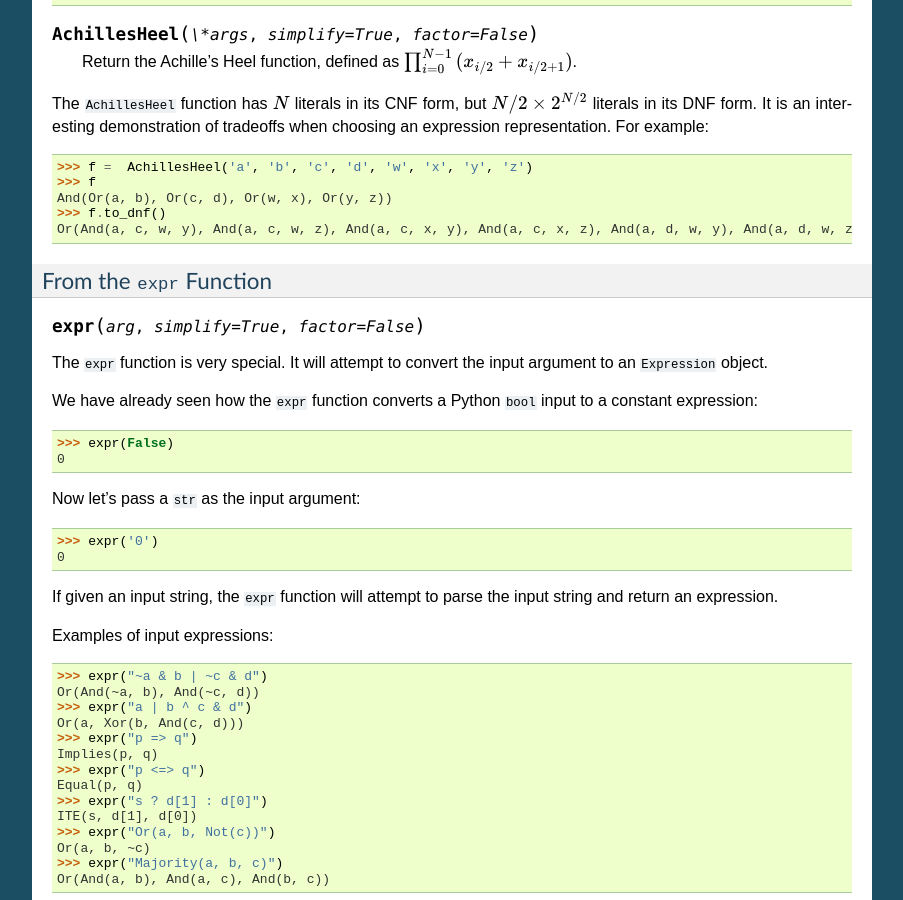
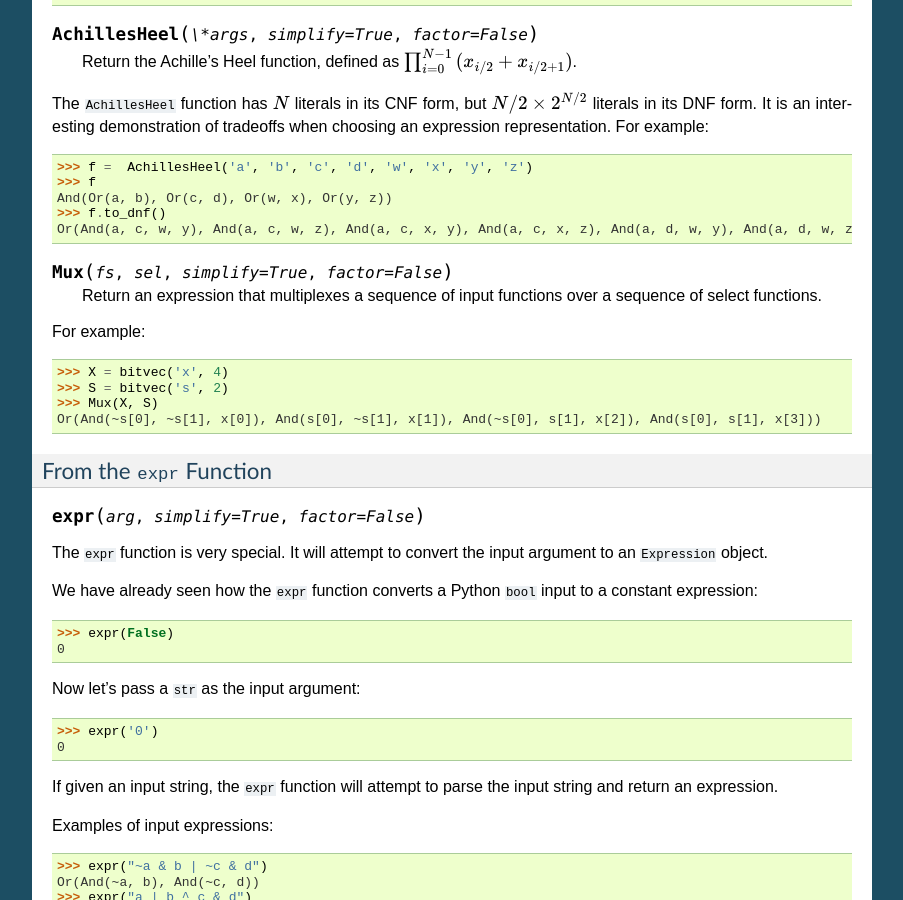
Before and after one commit to cjdrake/pyeda, a Sphinx documentation site: the page built from doc/source/expr.rst, in a window 1280 px wide and 900 px high, scrolled down 6954 px. Shown: the whole window, without its empty margins (198-1101 px from the left). Built offline with Sphinx 7.4.7, drawn with Linux system fonts in a browser that asks for light colours.

Commit message:
Add Mux documentation blurb

```diff
--- a/doc/source/expr.rst
+++ b/doc/source/expr.rst
@@ -460,6 +460,18 @@ For example::
    >>> f.to_dnf()
    Or(And(a, c, w, y), And(a, c, w, z), And(a, c, x, y), And(a, c, x, z), And(a, d, w, y), And(a, d, w, z), And(a, d, x, y), And(a, d, x, z), And(b, c, w, y), And(b, c, w, z), And(b, c, x, y), And(b, c, x, z), And(b, d, w, y), And(b, d, w, z), And(b, d, x, y), And(b, d, x, z))
 
+.. function:: Mux(fs, sel, simplify=True, factor=False)
+
+   Return an expression that multiplexes a sequence of input functions over a
+   sequence of select functions.
+
+For example::
+
+   >>> X = bitvec('x', 4)
+   >>> S = bitvec('s', 2)
+   >>> Mux(X, S)
+   Or(And(~s[0], ~s[1], x[0]), And(s[0], ~s[1], x[1]), And(~s[0], s[1], x[2]), And(s[0], s[1], x[3]))
+
 From the ``expr`` Function
 --------------------------
 
```
